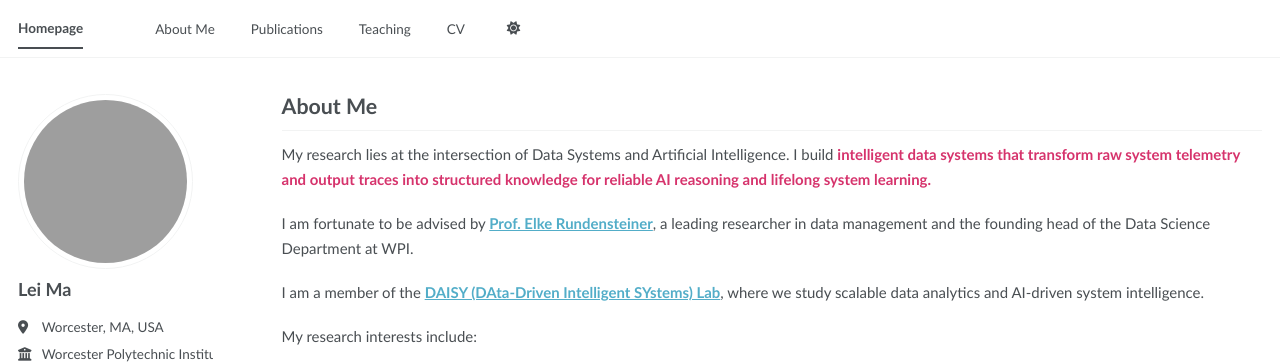
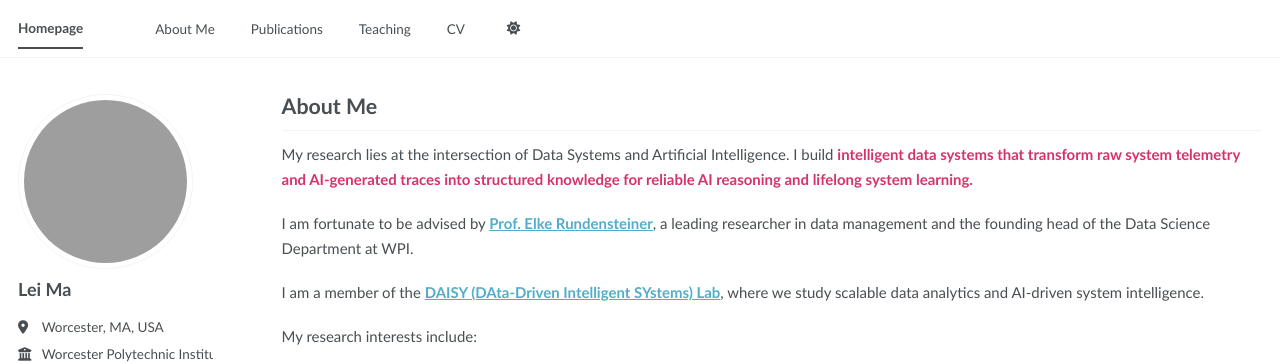
Before and after one commit to LeiMa0324/LeiMa0324.github.io, a Jekyll site: the page built from index.md, in a window 1280 px wide and 900 px high. Shown: the top 364 px of the window. Built offline with Jekyll 4.4.1, drawn with Linux system fonts in a browser that asks for light colours; some web fonts are replaced; a script bundle is joined from its source files by our own code; library files that are not in the unit come from our copies.

Commit message:
Revise research description in index.md
Updated the description of research focus to include 'AI-generated traces'.

```diff
--- a/index.md
+++ b/index.md
@@ -9,7 +9,7 @@
 
 ## About Me
 
-My research lies at the intersection of Data Systems and Artificial Intelligence. I build <span style="color:#d6336c;"><strong>intelligent data systems that transform raw system telemetry and output traces into structured knowledge for reliable AI reasoning and lifelong system learning.</strong></span>
+My research lies at the intersection of Data Systems and Artificial Intelligence. I build <span style="color:#d6336c;"><strong>intelligent data systems that transform raw system telemetry and AI-generated traces into structured knowledge for reliable AI reasoning and lifelong system learning.</strong></span>
 
 I am fortunate to be advised by **[Prof. Elke Rundensteiner](https://www.wpi.edu/people/faculty/rundenst)**, a leading researcher in data management and the founding head of the Data Science Department at WPI.
 
```
